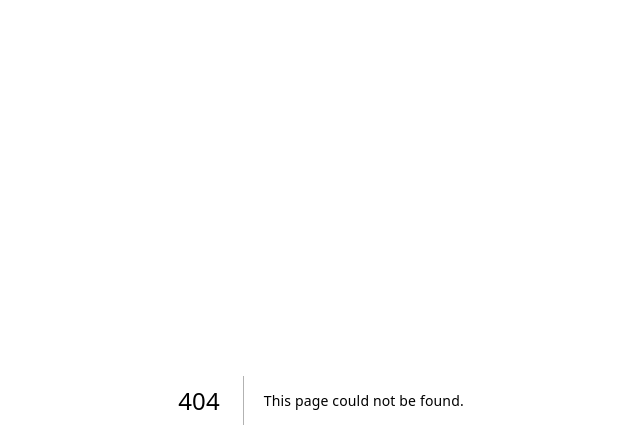
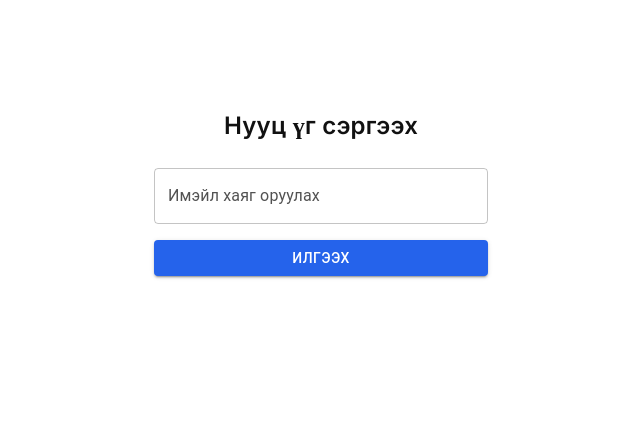
Before and after one commit to leap-1e-team1/E-COMMERCE, a Next.js app in the folder front-end/: page /forget-pass in a window 1280 px wide. Before the commit this address had no page. Shown: the top 448 px of the page, without its empty margins (319-959 px from the left). Built offline with nearby package versions, Linux system fonts and the light colour scheme.

Commit message:
forgot pass hiilee

```diff
--- /dev/null
+++ b/front-end/src/app/forget-pass/page.tsx
@@ -0,0 +1,12 @@
+import React from "react";
+import ForgetPassword from "../../components/ForgetPassword";
+
+const ForgetPage = () => {
+  return (
+    <div>
+      <ForgetPassword />
+    </div>
+  );
+};
+
+export default ForgetPage;
--- a/front-end/src/app/globals.css
+++ b/front-end/src/app/globals.css
@@ -1,3 +1,9 @@
+@import url("https://fonts.googleapis.com/css2?family=Inter:wght@400;600;700&display=swap");
+
+* {
+  font-family: "Inter", sans-serif;
+}
+
 /* :root {
   --background: #ffffff;
   --foreground: #171717;
--- /dev/null
+++ b/front-end/src/components/ForgetPassword.tsx
@@ -0,0 +1,62 @@
+"use client";
+import { Typography, Stack } from "@mui/material";
+import { CustomButton } from "./Button";
+import { Input } from "./Input";
+
+export default function ForgetPass() {
+  return (
+    <Stack
+      sx={{
+        marginTop: "108px",
+        alignItems: "center",
+        justifyContent: "center",
+      }}
+    >
+      <Typography
+        sx={{
+          fontSize: "24px",
+          fontFamily: "Inter",
+          fontWeight: 600,
+          marginBottom: "24px",
+        }}
+        color="primary"
+      >
+        Нууц үг сэргээх
+      </Typography>
+
+      <Stack
+        sx={{
+          width: "334px",
+          color: "#71717A",
+          fontSize: 14,
+          fontFamily: "Inter",
+          marginBottom: "16px",
+          fontWeight: 400,
+        }}
+      >
+        <Input placeholder="" label="Имэйл хаяг оруулах" />
+      </Stack>
+
+      <Stack
+        sx={{
+          width: "334px",
+          color: "#FAFAFA",
+          fontSize: 14,
+          fontFamily: "Inter",
+          fontWeight: 500,
+          marginBottom: "540px",
+        }}
+      >
+        <CustomButton
+          text="Илгээх"
+          textColor="white"
+          hoverColor="black"
+          height="36px"
+          border="secondary.main"
+          bgColor="secondary.main"
+          handleClick={() => {}}
+        />
+      </Stack>
+    </Stack>
+  );
+}
```
Also changed, not shown: front-end/src/components/Loading.tsx (added, +12 -0 lines).
